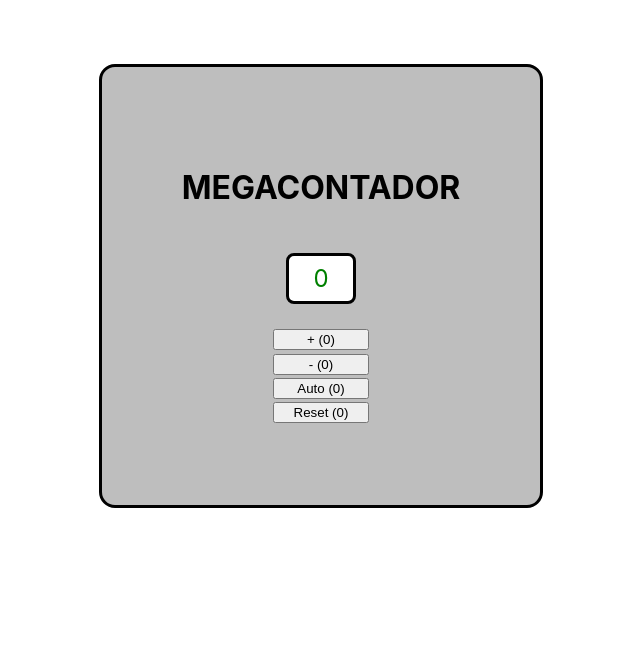
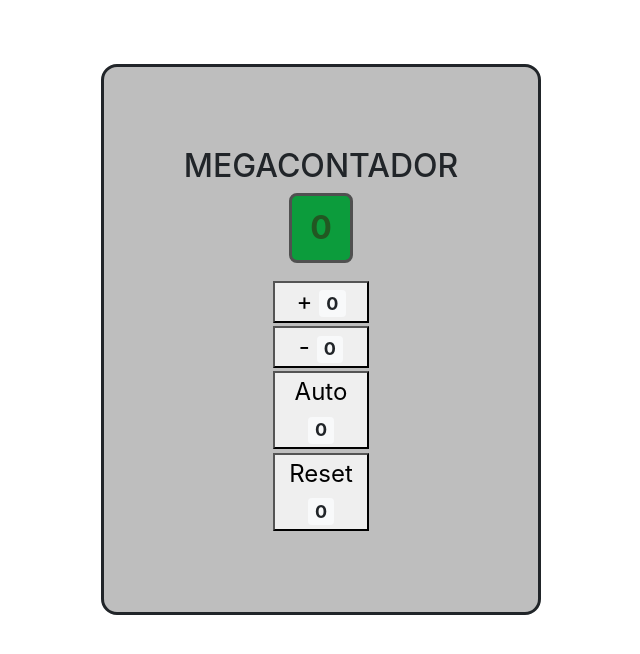
Before and after one commit to TwilightPhoenyx/megacontador, a React (Create React App) app: page / in a window 1280 px wide. Shown: the top 654 px of the page, without its empty margins (319-959 px from the left). Built offline with nearby package versions, Linux system fonts and the light colour scheme.

Commit message:
Added bootstrap for the click counters on buttongs (badge)

```diff
--- a/public/index.html
+++ b/public/index.html
@@ -24,6 +24,7 @@
       work correctly both with client-side routing and a non-root public URL.
       Learn how to configure a non-root public URL by running `npm run build`.
     -->
+    <link rel="stylesheet" href="https://cdn.jsdelivr.net/npm/bootstrap@4.6.2/dist/css/bootstrap.min.css" integrity="sha384-xOolHFLEh07PJGoPkLv1IbcEPTNtaed2xpHsD9ESMhqIYd0nLMwNLD69Npy4HI+N" crossorigin="anonymous">
     <title>React App</title>
   </head>
   <body>
--- a/src/App.css
+++ b/src/App.css
@@ -26,11 +26,13 @@
   border: solid;
   border-radius: 0.5rem;
   border-width: 0.2rem;
-  width: 3rem;
+  width: 4rem;
   padding: 0.5rem;
-  background-color: white;
-  color:green;
-  border-color: black;
+  background-color: rgb(12, 156, 60);
+  color:rgb(34, 87, 34);
+  border-color: rgb(80, 80, 80);
+  font-size: 2rem;
+  font-weight: bold;
 }
 
 .counter  button {
--- a/src/components/Button.jsx
+++ b/src/components/Button.jsx
@@ -14,7 +14,7 @@ function Button({text, operation}){
     };
 
     return (
-        <button onClick={handlerClickedButton}>{text} ({clickNumber})</button>
+        <button onClick={handlerClickedButton}>{text} <span class="badge badge-light">{clickNumber}</span></button>
     );
 
 };
```
